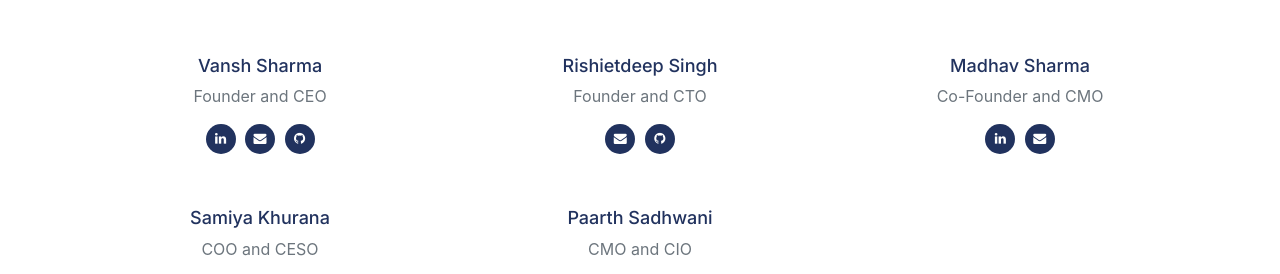
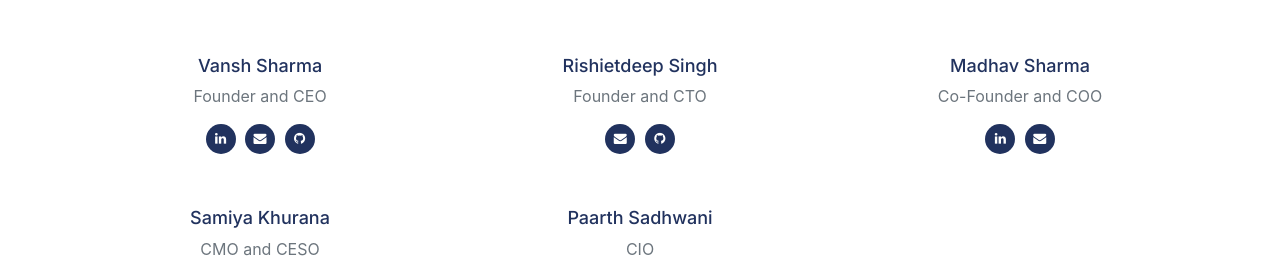
Before and after one commit to VS-04/RETISPECT, a plain HTML site: page index.html in a window 1280 px wide. Shown: the part 3630-3904 px from the top of the page. Drawn offline with nearby package versions, Linux system fonts and the light colour scheme; no server answers; a script that the page names is missing; files whose address does not match are found by name.

Commit message:
Update index.html

```diff
--- a/index.html
+++ b/index.html
@@ -455,7 +455,7 @@ if (userName) {
                 <div class="col-md-6 col-lg-4 mb-5 mb-lg-0" data-aos="fade" data-aos-delay="300">
                     <div class="person text-center p-4">
                         <h3>Madhav Sharma</h3>
-                        <p class="position text-muted">Co-Founder and CMO</p>
+                        <p class="position text-muted">Co-Founder and COO</p>
                         <ul class="ul-social-circle">
                             <li><a href="https://www.linkedin.com/in/madhav-sharma-0b1a1234a?utm_source=share&utm_campaign=share_via&utm_content=profile&utm_medium=android_app">
                                 <span class="icon-linkedin"></span></a></li>
@@ -467,7 +467,7 @@ if (userName) {
                 <div class="col-md-6 col-lg-4 mb-5 mb-lg-0" data-aos="fade" data-aos-delay="100">
                     <div class="person text-center p-4">
                         <h3>Samiya Khurana</h3>
-                        <p class="position text-muted">COO and CESO</p>
+                        <p class="position text-muted">CMO and CESO</p>
                         <ul class="ul-social-circle">
                             <li><a href="https://www.linkedin.com/in/samiya-khurana-b6944734b?utm_source=share&utm_campaign=share_via&utm_content=profile&utm_medium=ios_app">
                                 <span class="icon-linkedin"></span></a></li>
@@ -479,7 +479,7 @@ if (userName) {
                 <div class="col-md-6 col-lg-4 mb-5 mb-lg-0" data-aos="fade" data-aos-delay="100">
                     <div class="person text-center p-4">
                         <h3>Paarth Sadhwani</h3>
-                        <p class="position text-muted">CMO and CIO</p>
+                        <p class="position text-muted">CIO</p>
                         <ul class="ul-social-circle">
                             <li><a href="https://www.linkedin.com/in/paarth-sadhwani-6910b7306/"><span class="icon-linkedin"></span></a></li>
                             <li><a href="mailto:paarthsadhwani27@gmail.com"><span class="icon-envelope"></span></a></li>
```
